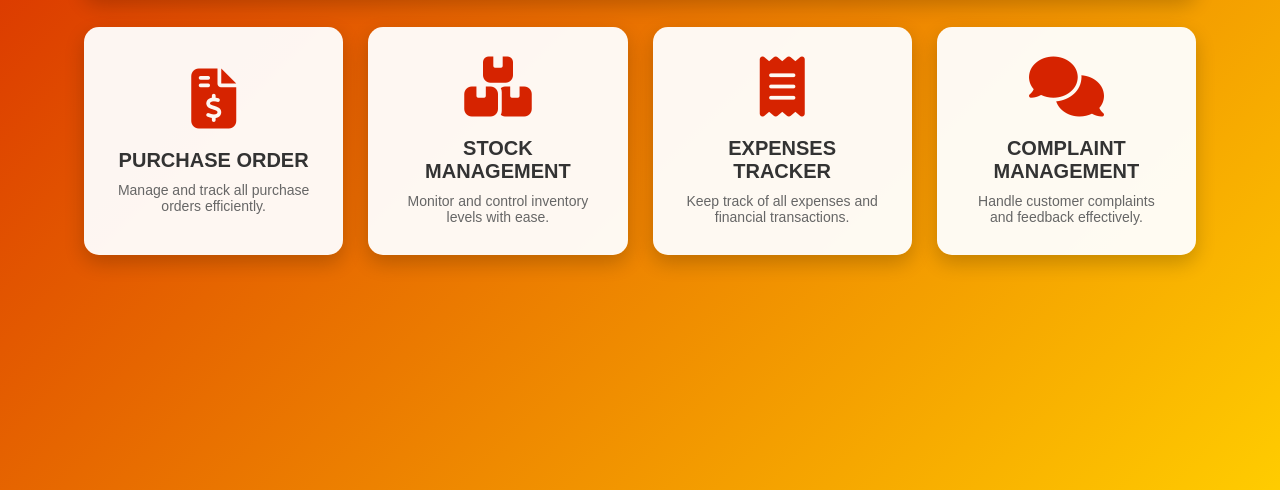
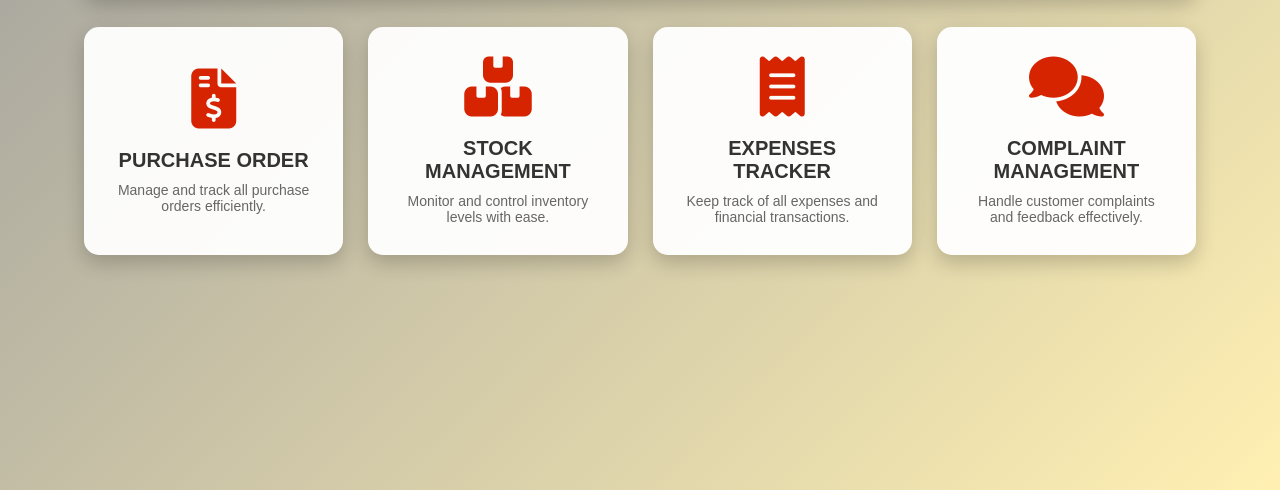
Before and after one commit to Achrafhammou-dev/dashboard, a plain HTML site: page index.html in a window 1280 px wide. Shown: the part 310-800 px from the top of the page. Drawn offline with Linux system fonts and the light colour scheme.

Commit message:
Update index.html

```diff
--- a/index.html
+++ b/index.html
@@ -15,7 +15,7 @@
 
         body {
             font-family: 'Poppins', sans-serif;
-            background: linear-gradient(135deg, #d62300, #ffcc00);
+            background: linear-gradient(135deg, #9d9d9d, #fff0b2);
             display: flex;
             justify-content: center;
             align-items: center;
```
